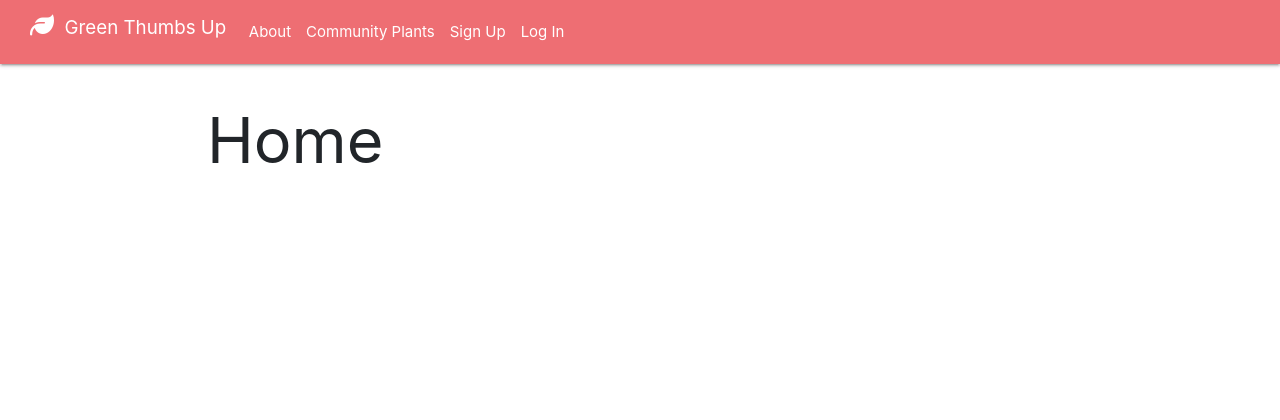
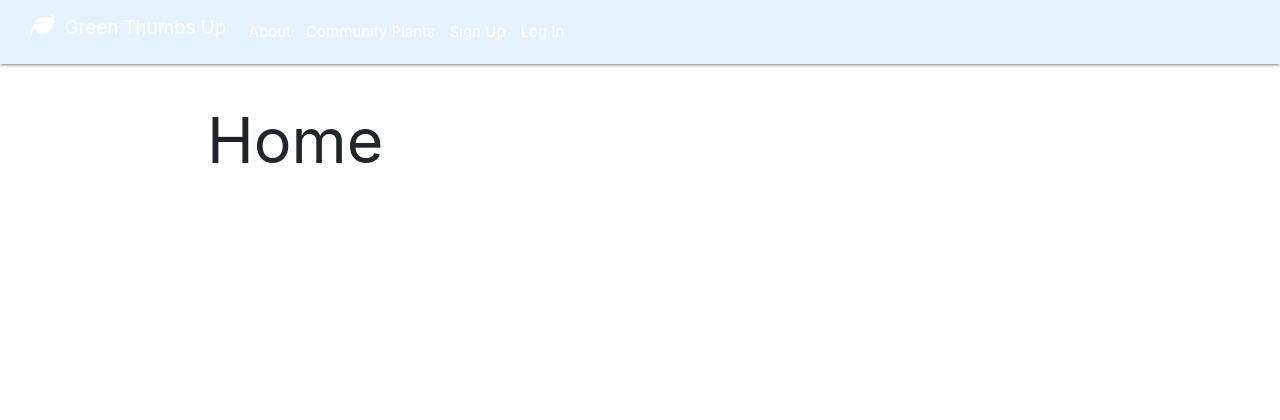
Before and after one commit to m3lfrancisco/greenthumbsup, a Django app: page / in a window 1280 px wide. Shown: the top 420 px of the page. Run offline with Django 4.2, Linux system fonts and the light colour scheme; some libraries are stand-ins or nearby versions.

Commit message:
commit after pull upstream

```diff
--- a/main_app/templates/base.html
+++ b/main_app/templates/base.html
@@ -18,7 +18,7 @@
     <script src="https://kit.fontawesome.com/9c55a8de8f.js" crossorigin="anonymous"></script>
 </head>
 <body>
-    <nav class="navbar navbar-expand-lg" style="background-color: ">
+    <nav class="navbar navbar-expand-lg" style="background-color: #e3f2fd">
         <div class="container-fluid">
             <a class="navbar-brand" href="{% url 'home' %}"><i class="fa-solid fa-leaf"></i>&nbsp;&nbsp;Green Thumbs Up</a>
             <button class="navbar-toggler" type="button" data-bs-toggle="collapse" data-bs-target="#navbarSupportedContent" aria-controls="navbarSupportedContent" aria-expanded="false" aria-label="Toggle navigation">
```
